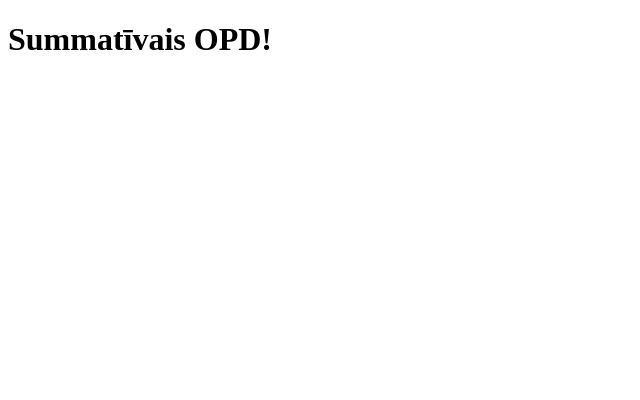
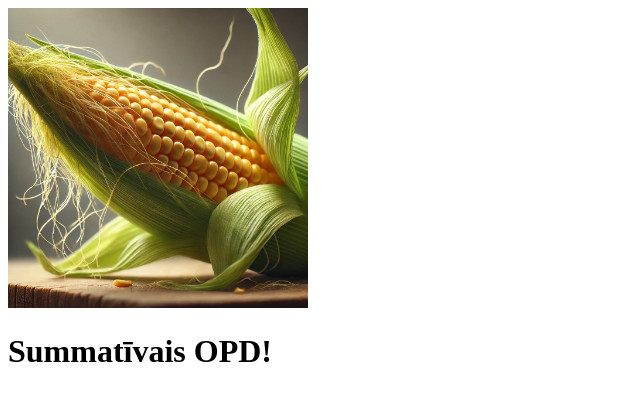
Before and after one commit to Parvaldnieks/Marsels-ST, a plain HTML site: page index.html in a window 1280 px wide. Shown: the whole page, without its empty margins (0-640 px from the left). Drawn offline with Linux system fonts and the light colour scheme.

Commit message:
izveidota bilde

```diff
--- a/index.html
+++ b/index.html
@@ -4,6 +4,7 @@
     <meta charset="UTF-8">
     <meta name="viewport" content="width=device-width, initial-scale=1.0">
     <title>Marsels-ST</title>
+    <img src="korn.jpg" alt="corn" width="300" height="300">
 </head>
 <body>
     <h1>Summatīvais OPD!</h1>
```
Also changed, not shown: korn.jpg (added).
